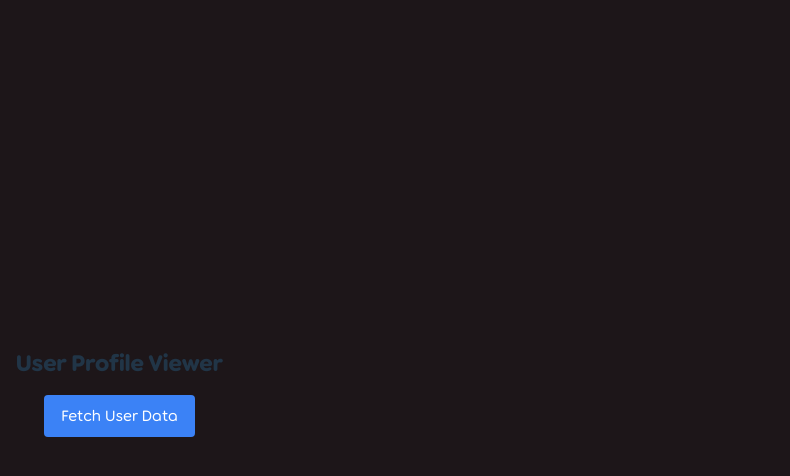
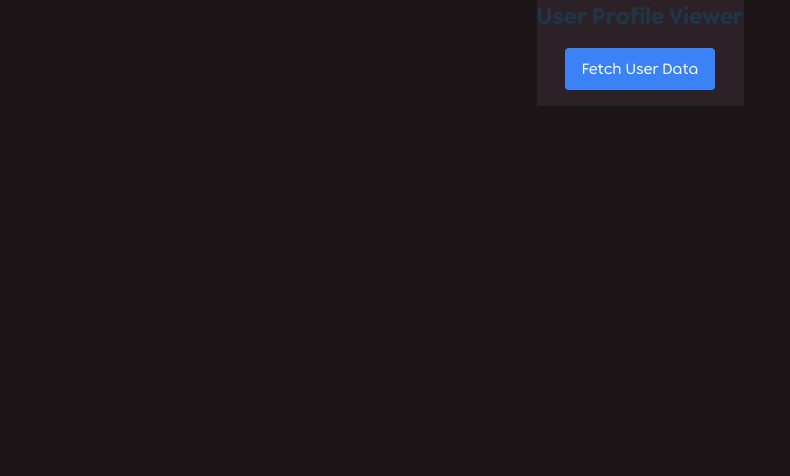
Before and after one commit to NathanRazaf/PP-Rank-Theorizer, a React app: page / in a window 1280 px wide. Shown: the top 476 px of the page, without its empty margins (0-790 px from the left). Built offline with nearby package versions, Linux system fonts and the light colour scheme; the HTML template or start-up script is replaced by a standard one.

Commit message:
Refactor ProfileInfo, add GradeCounts, resize main container

```diff
--- a/src/App.css
+++ b/src/App.css
@@ -1,5 +1,4 @@
 #root {
-  max-width: 1280px;
   margin: 0 auto;
   padding: 2rem;
   text-align: center;
--- a/src/App.tsx
+++ b/src/App.tsx
@@ -1,6 +1,6 @@
 // App.tsx
 import { useState } from 'react';
-import { ProfileInfo } from "./ProfileInfo";
+import { ProfileInfo } from "./ProfileInfo/ProfileInfo.tsx";
 import { fetchUserData, fetchUserScoresData } from './api';
 import { User, Score } from './types';
 import { ApiError } from './api';
@@ -33,7 +33,7 @@ const App = () => {
     };
 
     return (
-        <div className="container mx-auto p-4">
+        <div className="osu-page mx-auto bg-osu-bg-2">
             <div className="flex flex-col items-center gap-4">
                 <h1 className="text-2xl font-bold">User Profile Viewer</h1>
 
@@ -51,7 +51,7 @@ const App = () => {
                     </div>
                 )}
 
-                <div className="w-full max-w-4xl space-y-8">
+                <div className="space-y-8">
                     {userData && <ProfileInfo user={userData} />}
                     {scoresData && <ScoresInfo scores={scoresData} />}
                 </div>
--- /dev/null
+++ b/src/ProfileInfo/GradeCounts.tsx
@@ -0,0 +1,24 @@
+import { GradeCounts } from "../types.ts";
+import { getGradeAssetPath } from "../assets/imageAssetPaths.ts";
+
+function GradeCountsArray(props: { gradeCounts: GradeCounts }) {
+    return (
+        <div className="flex-row justify-items-center">
+            {Object.entries(props.gradeCounts).map(([grade, count]) => (
+                <SingleGradeCount key={grade} grade={grade} count={count} />
+            ))}
+        </div>
+    );
+}
+
+function SingleGradeCount(props: { grade: string, count: number }) {
+    return (
+        <div className="flex-col justify-items-center align-middle">
+            <img src={getGradeAssetPath(props.grade)} alt={props.grade} />
+            <div className="font-bold">{props.count}</div>
+        </div>
+    );
+}
+
+
+export { GradeCountsArray, SingleGradeCount }
--- /dev/null
+++ b/src/ProfileInfo/ProfileInfo.tsx
@@ -0,0 +1,28 @@
+import { getFlagUrl } from "../assets/imageAssetPaths.ts";
+import {User} from "../types.ts";
+import {RankHistory} from "./RankHistory.tsx";
+import { GradeCountsArray } from "./GradeCounts.tsx";
+
+function ProfileInfo(props: { user: User }) {
+    return (
+        <div>
+        <h2>Profile Info</h2>
+        <img src={props.user.avatarUrl} alt="Avatar" />
+        <img src={props.user.coverUrl} alt="Cover" />
+        <img src={getFlagUrl(props.user.countryCode)} alt="Flag" />
+        <p>PP: {props.user.pp}</p>
+        <p>Global Rank: {props.user.globalRank}</p>
+        <RankHistory rankHistory={props.user.rankHistory} />
+        <GradeCountsArray gradeCounts={props.user.gradeCounts} />
+        <p>Country Rank: {props.user.countryRank}</p>
+        <p>Accuracy: {props.user.accuracy}</p>
+        <p>Level: {props.user.level}</p>
+        <p>Level Progress: {props.user.levelProgress}</p>
+        <p>Username: {props.user.username}</p>
+        </div>
+    );
+}
+
+
+
+export { ProfileInfo }
--- a/src/ProfileInfo.tsx
+++ b/src/ProfileInfo/RankHistory.tsx
@@ -1,32 +1,4 @@
-import { getFlagUrl } from "./assets/imageAssetPaths.ts";
-import {
-    LineChart,
-    Line,
-    XAxis,
-    YAxis,
-    Tooltip,
-    ResponsiveContainer,
-} from 'recharts';
-import {User} from "./types.ts";
-
-function ProfileInfo(props: { user: User }) {
-    return (
-        <div>
-        <h2>Profile Info</h2>
-        <img src={props.user.avatarUrl} alt="Avatar" />
-        <img src={props.user.coverUrl} alt="Cover" />
-        <img src={getFlagUrl(props.user.countryCode)} alt="Flag" />
-        <p>PP: {props.user.pp}</p>
-        <p>Global Rank: {props.user.globalRank}</p>
-            <RankHistory rankHistory={props.user.rankHistory} />
-        <p>Country Rank: {props.user.countryRank}</p>
-        <p>Accuracy: {props.user.accuracy}</p>
-        <p>Level: {props.user.level}</p>
-        <p>Level Progress: {props.user.levelProgress}</p>
-        <p>Username: {props.user.username}</p>
-        </div>
-    );
-}
+import {Line, LineChart, ResponsiveContainer, Tooltip, XAxis, YAxis} from "recharts";
 
 function RankHistory(props: { rankHistory: number[] }) {
     // Transform ranks into data points with days ago
@@ -46,7 +18,7 @@ function RankHistory(props: { rankHistory: number[] }) {
                     <p className="text-white"><span className="font-bold">Global Ranking</span> #{rank.toLocaleString()}
                     </p>
                     <p className="text-osu-small-text">
-                    {daysAgo === 0
+                        {daysAgo === 0
                             ? 'now'
                             : daysAgo === 1
                                 ? '1 day ago'
@@ -95,4 +67,4 @@ function RankHistory(props: { rankHistory: number[] }) {
     );
 }
 
-export { ProfileInfo }
+export { RankHistory }
--- a/src/api.ts
+++ b/src/api.ts
@@ -23,6 +23,7 @@ export const fetchUserData = async (username: string): Promise<User> => {
             coverUrl: data.cover_url,
             countryCode: data.country_code,
             rankHistory: data.rank_history,
+            gradeCounts: data.grade_counts,
             pp: data.pp,
             globalRank: data.global_rank,
             countryRank: data.country_rank,
--- a/src/index.css
+++ b/src/index.css
@@ -125,7 +125,8 @@ body {
   background-color: var(--osu-bg-1);
   margin: 0;
   display: flex;
-  place-items: center;
+  flex-direction: column;
+  align-items: center;
   min-width: 320px;
   min-height: 100vh;
 
@@ -167,3 +168,20 @@ button:focus-visible {
     background-color: #f9f9f9;
   }
 }
+
+
+@media (min-width: 900px) {
+  .osu-page {
+    max-width: 1000px;
+    width: calc(100% - 40px);
+  }
+}
+
+.osu-page {
+  align-self: center;
+  flex: none;
+  margin-left: auto;
+  margin-right: auto;
+  max-width: 1000px;
+  width: 100%;
+}
```
Also changed, not shown: src/types.ts (+10 -0 lines).
